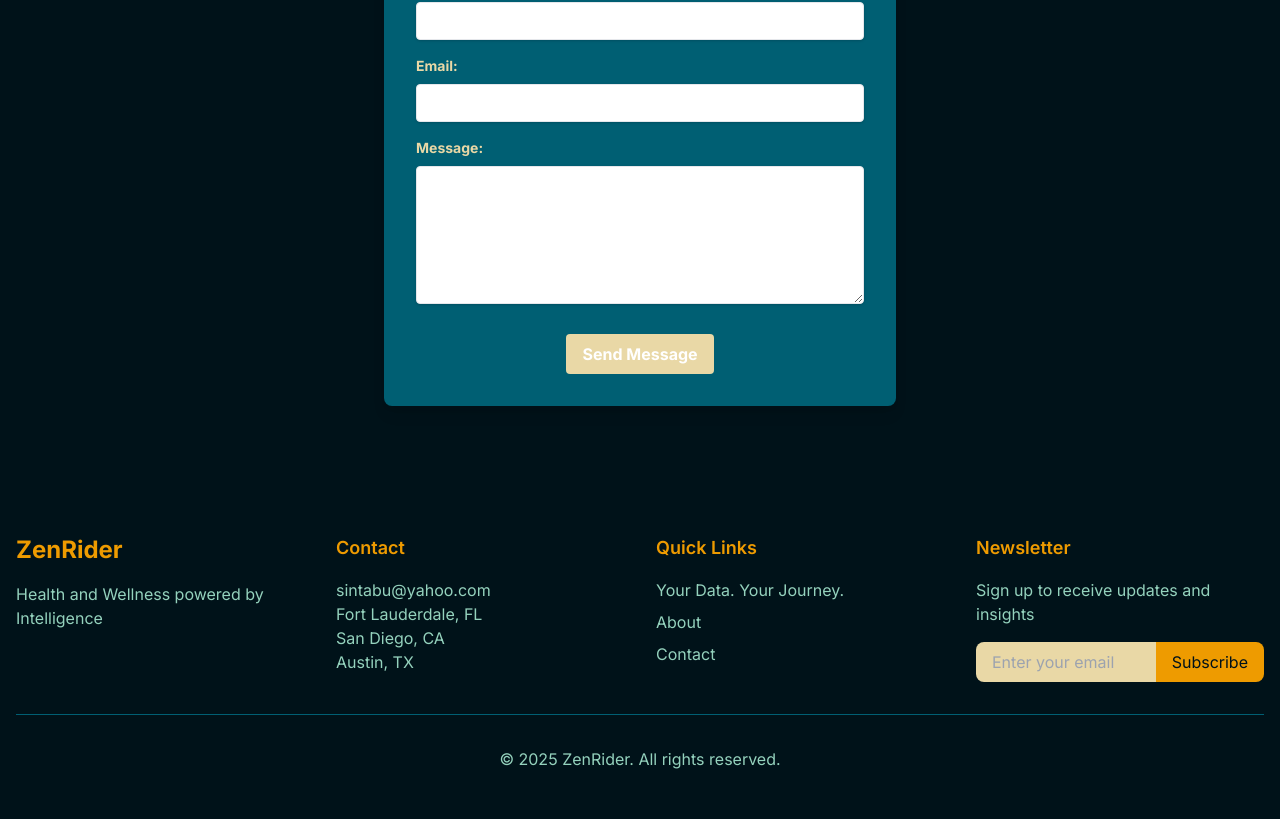
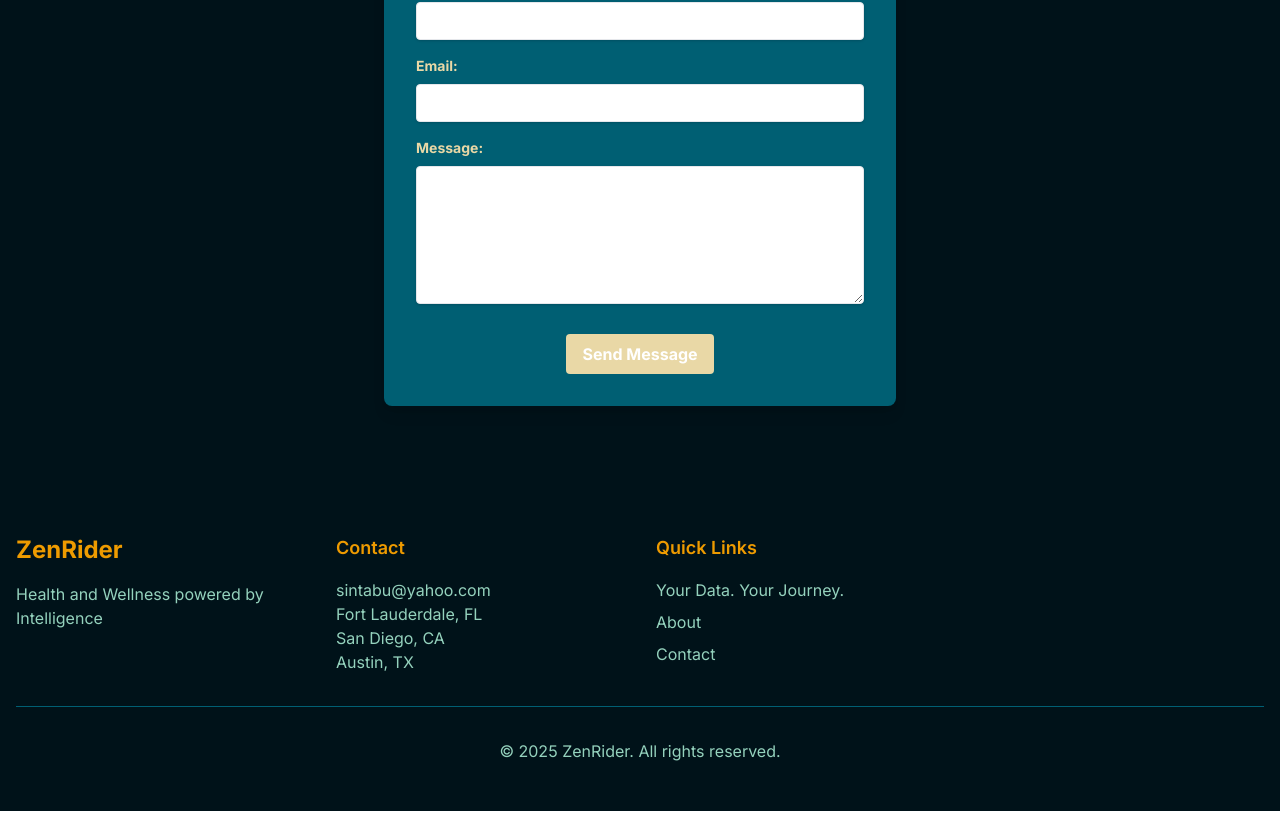
Before and after one commit to damianperreira/DAP, a Next.js app: page / in a window 1280 px wide. Shown: the part 1490-2309 px from the top of the page. Built offline with nearby package versions, Linux system fonts and the light colour scheme.

Commit message:
newsletter

```diff
--- a/src/components/Footer.tsx
+++ b/src/components/Footer.tsx
@@ -42,23 +42,8 @@ export default function Footer() {
             </ul>
           </div>
 
-          <div>
-            <h4 className="text-lg font-semibold mb-4 text-primary-400">Newsletter</h4>
-            <p className="text-primary-600 mb-4">
-              {/* Don&apos;t miss what&apos;s next. */}
-              Sign up to receive updates and insights
-            </p>
-            <div className="flex">
-              <input
-                type="email"
-                placeholder="Enter your email"
-                className="px-4 py-2 rounded-l-lg w-full text-primary-900 bg-primary-500"
-              />
-              <button className="bg-primary-400 text-primary-900 px-4 py-2 rounded-r-lg hover:bg-primary-300 transition-colors">
-                Subscribe
-              </button>
-            </div>
-          </div>
+          {/* Removed Newsletter Section */}
+
         </div>
 
         <div className="border-t border-primary-800 mt-8 pt-8 text-center text-primary-600">
```
